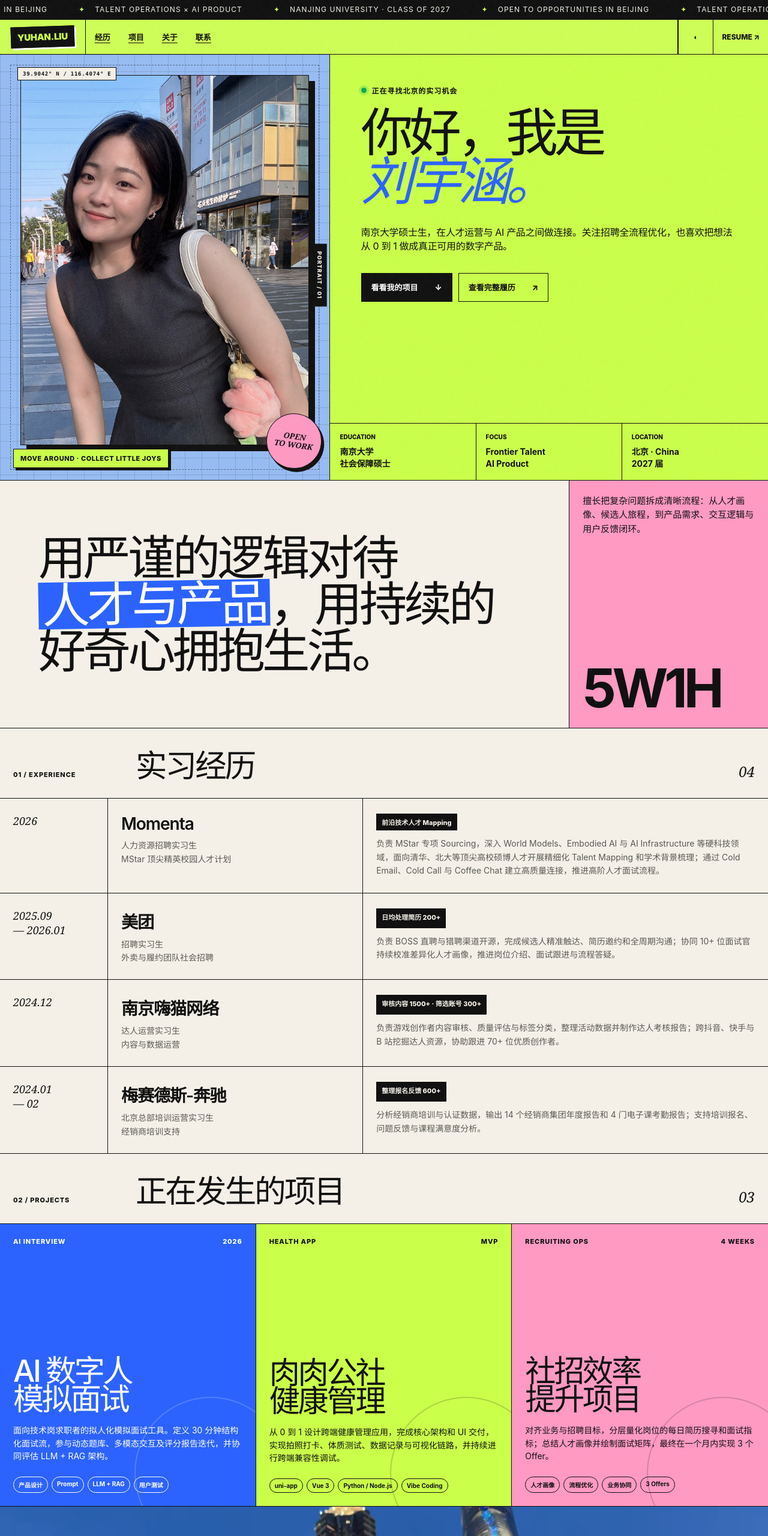
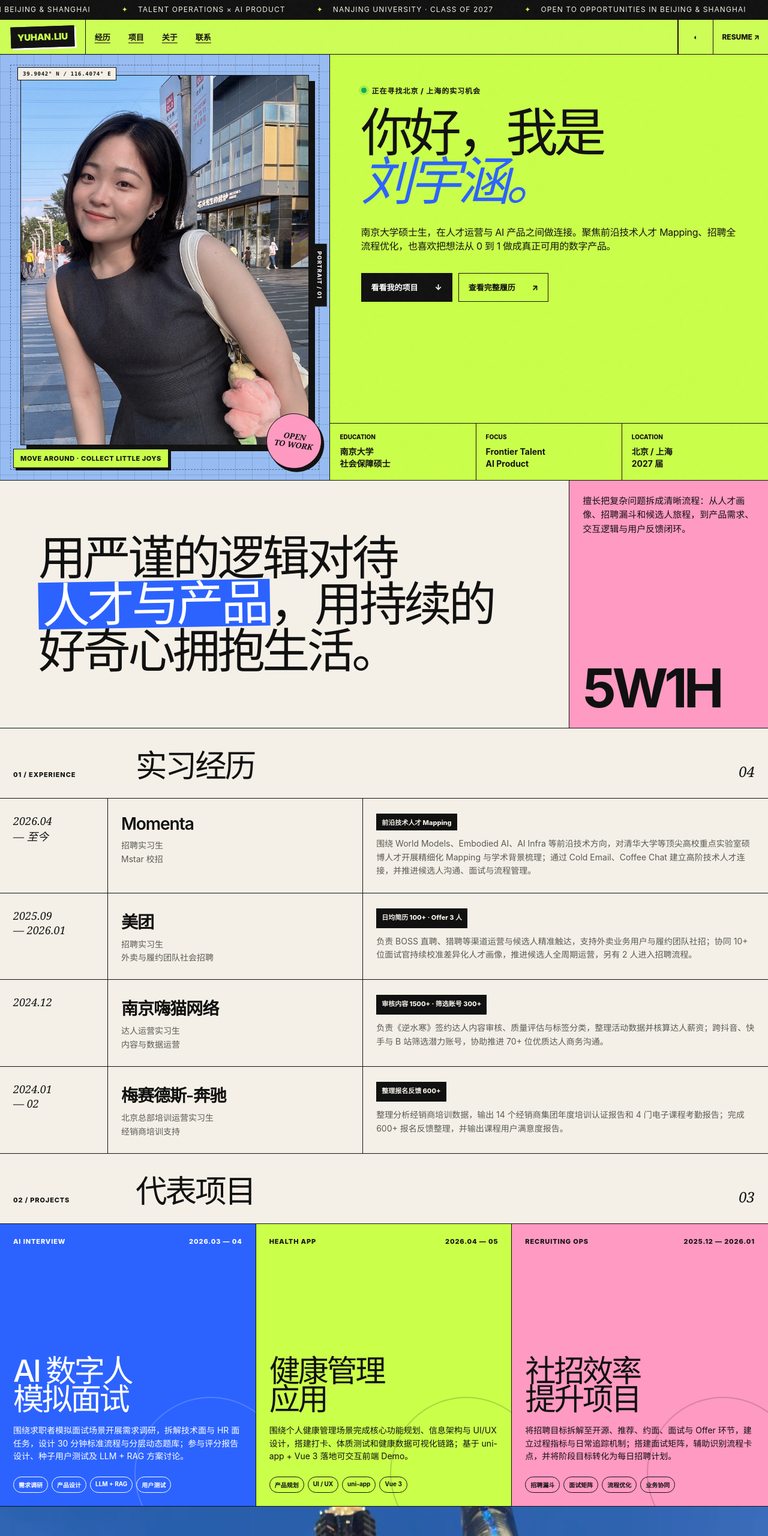
Before and after one commit to holmyuhan/Personal-page, a plain HTML site: page index.html in a window 1280 px wide. Shown: the top 2560 px of the page at 60% size. Drawn offline with Linux system fonts and the light colour scheme.

Commit message:
Refresh portfolio with latest Talent Operations resume

```diff
--- a/index.html
+++ b/index.html
@@ -3,9 +3,36 @@
 <head>
   <meta charset="utf-8">
   <meta name="viewport" content="width=device-width, initial-scale=1">
-  <meta name="description" content="刘宇涵的个人作品集：人才招聘、运营与 AI 产品实践。">
+  <meta name="description" content="刘宇涵的个人主页：南京大学硕士，专注 Talent Operations、前沿技术人才 Mapping、招聘流程运营与 AI 产品实践。">
   <meta name="theme-color" content="#caff4a">
-  <title>刘宇涵｜Talent × AI Product</title>
+  <meta name="color-scheme" content="light dark">
+  <link rel="canonical" href="https://holmyuhan.github.io/Personal-page/">
+  <meta property="og:type" content="website">
+  <meta property="og:locale" content="zh_CN">
+  <meta property="og:title" content="刘宇涵｜Talent Operations × AI Product">
+  <meta property="og:description" content="南京大学硕士，连接人才运营与 AI 产品。关注前沿技术人才 Mapping、招聘全流程优化与产品实践。">
+  <meta property="og:url" content="https://holmyuhan.github.io/Personal-page/">
+  <meta property="og:image" content="https://holmyuhan.github.io/Personal-page/assets/portrait-city.jpg">
+  <title>刘宇涵｜Talent Operations × AI Product</title>
+  <script type="application/ld+json">
+    {
+      "@context": "https://schema.org",
+      "@type": "Person",
+      "name": "刘宇涵",
+      "url": "https://holmyuhan.github.io/Personal-page/",
+      "email": "mailto:2071036317@qq.com",
+      "alumniOf": [
+        { "@type": "CollegeOrUniversity", "name": "南京大学" },
+        { "@type": "CollegeOrUniversity", "name": "中南大学" }
+      ],
+      "knowsAbout": [
+        "Talent Operations",
+        "Talent Mapping",
+        "Recruiting Operations",
+        "AI Product Design"
+      ]
+    }
+  </script>
   <style>
     :root {
       --ink: #111111;
@@ -580,10 +607,10 @@
 
   <div class="ticker" aria-label="个人动态">
     <div class="ticker__track">
-      <span class="ticker__item">Open to opportunities in Beijing</span>
+      <span class="ticker__item">Open to opportunities in Beijing &amp; Shanghai</span>
       <span class="ticker__item">Talent Operations × AI Product</span>
       <span class="ticker__item">Nanjing University · Class of 2027</span>
-      <span class="ticker__item">Open to opportunities in Beijing</span>
+      <span class="ticker__item">Open to opportunities in Beijing &amp; Shanghai</span>
       <span class="ticker__item">Talent Operations × AI Product</span>
       <span class="ticker__item">Nanjing University · Class of 2027</span>
     </div>
@@ -617,9 +644,9 @@
 
       <div class="hero-copy">
         <div class="hero-copy__main">
-          <p class="eyebrow"><span class="dot" aria-hidden="true"></span>正在寻找北京的实习机会</p>
+          <p class="eyebrow"><span class="dot" aria-hidden="true"></span>正在寻找北京 / 上海的实习机会</p>
           <h1 id="hero-title">你好，我是<br><em>刘宇涵。</em></h1>
-          <p class="hero-lead">南京大学硕士生，在人才运营与 AI 产品之间做连接。关注招聘全流程优化，也喜欢把想法从 0 到 1 做成真正可用的数字产品。</p>
+          <p class="hero-lead">南京大学硕士生，在人才运营与 AI 产品之间做连接。聚焦前沿技术人才 Mapping、招聘全流程优化，也喜欢把想法从 0 到 1 做成真正可用的数字产品。</p>
           <div class="hero-actions">
             <a class="button" href="#projects">看看我的项目 <span>↓</span></a>
             <a class="button button--ghost" href="assets/liu-yuhan-resume.pdf" target="_blank" rel="noopener">查看完整履历 <span>↗</span></a>
@@ -628,7 +655,7 @@
         <div class="hero-meta" aria-label="个人概要">
           <div><small>Education</small><strong>南京大学<br>社会保障硕士</strong></div>
           <div><small>Focus</small><strong>Frontier Talent<br>AI Product</strong></div>
-          <div><small>Location</small><strong>北京 · China<br>2027 届</strong></div>
+          <div><small>Location</small><strong>北京 / 上海<br>2027 届</strong></div>
         </div>
       </div>
     </section>
@@ -638,7 +665,7 @@
         <h2>用严谨的逻辑对待<span>人才与产品</span>，用持续的好奇心拥抱生活。</h2>
       </div>
       <aside class="statement__side">
-        <p>擅长把复杂问题拆成清晰流程：从人才画像、候选人旅程，到产品需求、交互逻辑与用户反馈闭环。</p>
+        <p>擅长把复杂问题拆成清晰流程：从人才画像、招聘漏斗和候选人旅程，到产品需求、交互逻辑与用户反馈闭环。</p>
         <b>5W1H</b>
       </aside>
     </section>
@@ -651,14 +678,14 @@
       </header>
       <div class="experience-list">
         <article class="experience reveal">
-          <div class="experience__date">2026</div>
+          <div class="experience__date">2026.04<br>— 至今</div>
           <div class="experience__title">
             <h3>Momenta</h3>
-            <p>人力资源招聘实习生<br>MStar 顶尖精英校园人才计划</p>
+            <p>招聘实习生<br>Mstar 校招</p>
           </div>
           <div class="experience__body">
             <span class="metric">前沿技术人才 Mapping</span>
-            <p>负责 MStar 专项 Sourcing，深入 World Models、Embodied AI 与 AI Infrastructure 等硬科技领域，面向清华、北大等顶尖高校硕博人才开展精细化 Talent Mapping 和学术背景梳理；通过 Cold Email、Cold Call 与 Coffee Chat 建立高质量连接，推进高阶人才面试流程。</p>
+            <p>围绕 World Models、Embodied AI、AI Infra 等前沿技术方向，对清华大学等顶尖高校重点实验室硕博人才开展精细化 Mapping 与学术背景梳理；通过 Cold Email、Coffee Chat 建立高阶技术人才连接，并推进候选人沟通、面试与流程管理。</p>
           </div>
         </article>
         <article class="experience reveal">
@@ -668,8 +695,8 @@
             <p>招聘实习生<br>外卖与履约团队社会招聘</p>
           </div>
           <div class="experience__body">
-            <span class="metric">日均处理简历 200+</span>
-            <p>负责 BOSS 直聘与猎聘渠道开源，完成候选人精准触达、简历邀约和全周期沟通；协同 10+ 位面试官持续校准差异化人才画像，推进岗位介绍、面试跟进与流程答疑。</p>
+            <span class="metric">日均简历 100+ · Offer 3 人</span>
+            <p>负责 BOSS 直聘、猎聘等渠道运营与候选人精准触达，支持外卖业务用户与履约团队社招；协同 10+ 位面试官持续校准差异化人才画像，推进候选人全周期运营，另有 2 人进入招聘流程。</p>
           </div>
         </article>
         <article class="experience reveal">
@@ -680,7 +707,7 @@
           </div>
           <div class="experience__body">
             <span class="metric">审核内容 1500+ · 筛选账号 300+</span>
-            <p>负责游戏创作者内容审核、质量评估与标签分类，整理活动数据并制作达人考核报告；跨抖音、快手与 B 站挖掘达人资源，协助跟进 70+ 位优质创作者。</p>
+            <p>负责《逆水寒》签约达人内容审核、质量评估与标签分类，整理活动数据并核算达人薪资；跨抖音、快手与 B 站筛选潜力账号，协助推进 70+ 位优质达人商务沟通。</p>
           </div>
         </article>
         <article class="experience reveal">
@@ -691,7 +718,7 @@
           </div>
           <div class="experience__body">
             <span class="metric">整理报名反馈 600+</span>
-            <p>分析经销商培训与认证数据，输出 14 个经销商集团年度报告和 4 门电子课考勤报告；支持培训报名、问题反馈与课程满意度分析。</p>
+            <p>整理分析经销商培训数据，输出 14 个经销商集团年度培训认证报告和 4 门电子课程考勤报告；完成 600+ 报名反馈整理，并输出课程用户满意度报告。</p>
           </div>
         </article>
       </div>
@@ -700,27 +727,27 @@
     <section class="section" id="projects" aria-labelledby="projects-title">
       <header class="section-heading">
         <span class="kicker">02 / Projects</span>
-        <h2 id="projects-title">正在发生的项目</h2>
+        <h2 id="projects-title">代表项目</h2>
         <span class="count">03</span>
       </header>
       <div class="projects">
         <article class="project-card reveal">
-          <div class="project-card__top"><span>AI Interview</span><span>2026</span></div>
+          <div class="project-card__top"><span>AI Interview</span><span>2026.03 — 04</span></div>
           <h3>AI 数字人<br>模拟面试</h3>
-          <p>面向技术岗求职者的拟人化模拟面试工具。定义 30 分钟结构化面试流，参与动态题库、多模态交互及评分报告迭代，并协同评估 LLM + RAG 架构。</p>
-          <div class="tags"><span class="tag">产品设计</span><span class="tag">Prompt</span><span class="tag">LLM + RAG</span><span class="tag">用户测试</span></div>
+          <p>围绕求职者模拟面试场景开展需求调研，拆解技术面与 HR 面任务，设计 30 分钟标准流程与分层动态题库；参与评分报告设计、种子用户测试及 LLM + RAG 方案讨论。</p>
+          <div class="tags"><span class="tag">需求调研</span><span class="tag">产品设计</span><span class="tag">LLM + RAG</span><span class="tag">用户测试</span></div>
         </article>
         <article class="project-card reveal">
-          <div class="project-card__top"><span>Health App</span><span>MVP</span></div>
-          <h3>肉肉公社<br>健康管理</h3>
-          <p>从 0 到 1 设计跨端健康管理应用，完成核心架构和 UI 交付，实现拍照打卡、体质测试、数据记录与可视化链路，并持续进行跨端兼容性调试。</p>
-          <div class="tags"><span class="tag">uni-app</span><span class="tag">Vue 3</span><span class="tag">Python / Node.js</span><span class="tag">Vibe Coding</span></div>
+          <div class="project-card__top"><span>Health App</span><span>2026.04 — 05</span></div>
+          <h3>健康管理<br>应用</h3>
+          <p>围绕个人健康管理场景完成核心功能规划、信息架构与 UI/UX 设计，搭建打卡、体质测试和健康数据可视化链路；基于 uni-app + Vue 3 落地可交互前端 Demo。</p>
+          <div class="tags"><span class="tag">产品规划</span><span class="tag">UI / UX</span><span class="tag">uni-app</span><span class="tag">Vue 3</span></div>
         </article>
         <article class="project-card reveal">
-          <div class="project-card__top"><span>Recruiting Ops</span><span>4 Weeks</span></div>
+          <div class="project-card__top"><span>Recruiting Ops</span><span>2025.12 — 2026.01</span></div>
           <h3>社招效率<br>提升项目</h3>
-          <p>对齐业务与招聘目标，分层量化岗位的每日简历搜寻和面试指标；总结人才画像并绘制面试矩阵，最终在一个月内实现 3 个 Offer。</p>
-          <div class="tags"><span class="tag">人才画像</span><span class="tag">流程优化</span><span class="tag">业务协同</span><span class="tag">3 Offers</span></div>
+          <p>将招聘目标拆解至开源、推荐、约面、面试与 Offer 环节，建立过程指标与日常追踪机制；搭建面试矩阵，辅助识别流程卡点，并将阶段目标转化为每日招聘计划。</p>
+          <div class="tags"><span class="tag">招聘漏斗</span><span class="tag">面试矩阵</span><span class="tag">流程优化</span><span class="tag">业务协同</span></div>
         </article>
       </div>
     </section>
@@ -744,9 +771,9 @@
           <img src="assets/portrait-flowers.jpg" alt="刘宇涵与向日葵的生活照片" loading="lazy">
         </div>
         <div class="about-box about-box--acid reveal">
-          <h3>Toolbox / 工具箱</h3>
-          <p>Cursor、Claude Code 与 Prompt Engineering。</p>
-          <ul class="about-list"><li>AI 辅助开发探索</li><li>自然语言编程</li><li>WPS / Excel / PPT</li></ul>
+          <h3>Capabilities / 能力</h3>
+          <p>Talent Mapping、招聘全流程与漏斗分析。</p>
+          <ul class="about-list"><li>渠道运营 / 人才画像</li><li>候选人全周期管理</li><li>Excel / PPT 数据分析</li></ul>
         </div>
         <div class="about-box about-box--blue reveal">
           <h3>Education / 教育</h3>
@@ -754,8 +781,8 @@
           <ul class="about-list"><li>2024 — 2027</li><li>中南大学本科</li><li>CET-6</li></ul>
         </div>
         <div class="about-box about-box--pink reveal">
-          <h3>Currently / 此刻</h3>
-          <p>持续迭代健康管理产品，也在观察 AI 如何重塑人才工作。</p>
+          <h3>Toolbox / 工具箱</h3>
+          <p>Cursor、Claude Code 与 uni-app + Vue 3。</p>
         </div>
         <div class="about-box quote reveal">
           <h3>Personal Note / 寄语</h3>
@@ -772,14 +799,14 @@
       </div>
       <div class="contact__side">
         <div>
-          <p class="eyebrow"><span class="dot" aria-hidden="true"></span>Available in Beijing</p>
+          <p class="eyebrow"><span class="dot" aria-hidden="true"></span>Available in Beijing / Shanghai</p>
           <div class="contact-links">
             <a href="mailto:2071036317@qq.com"><span>Email</span><span>2071036317@qq.com ↗</span></a>
             <a href="tel:+8613813959097"><span>Phone</span><span>138 1395 9097 ↗</span></a>
             <a href="assets/liu-yuhan-resume.pdf" target="_blank" rel="noopener"><span>Resume</span><span>PDF ↗</span></a>
           </div>
         </div>
-        <div class="contact__foot">© 2026 LIU YUHAN<br>DESIGNED &amp; BUILT WITH AI CODE ASSISTANCE<br>BEIJING · CHINA</div>
+        <div class="contact__foot">© 2026 LIU YUHAN<br>DESIGNED &amp; BUILT WITH AI CODE ASSISTANCE<br>BEIJING / SHANGHAI · CHINA</div>
       </div>
     </footer>
   </main>
@@ -790,11 +817,13 @@
       const themeButton = document.querySelector('.theme-toggle');
       const savedTheme = localStorage.getItem('yuhan-theme');
       if (savedTheme === 'dark' || savedTheme === 'light') root.dataset.theme = savedTheme;
+      themeButton?.setAttribute('aria-pressed', String(root.dataset.theme === 'dark'));
 
       themeButton?.addEventListener('click', () => {
         const next = root.dataset.theme === 'dark' ? 'light' : 'dark';
         root.dataset.theme = next;
         localStorage.setItem('yuhan-theme', next);
+        themeButton.setAttribute('aria-pressed', String(next === 'dark'));
       });
 
       const reducedMotion = window.matchMedia('(prefers-reduced-motion: reduce)').matches;
```
Also changed, not shown: 1 other file.
